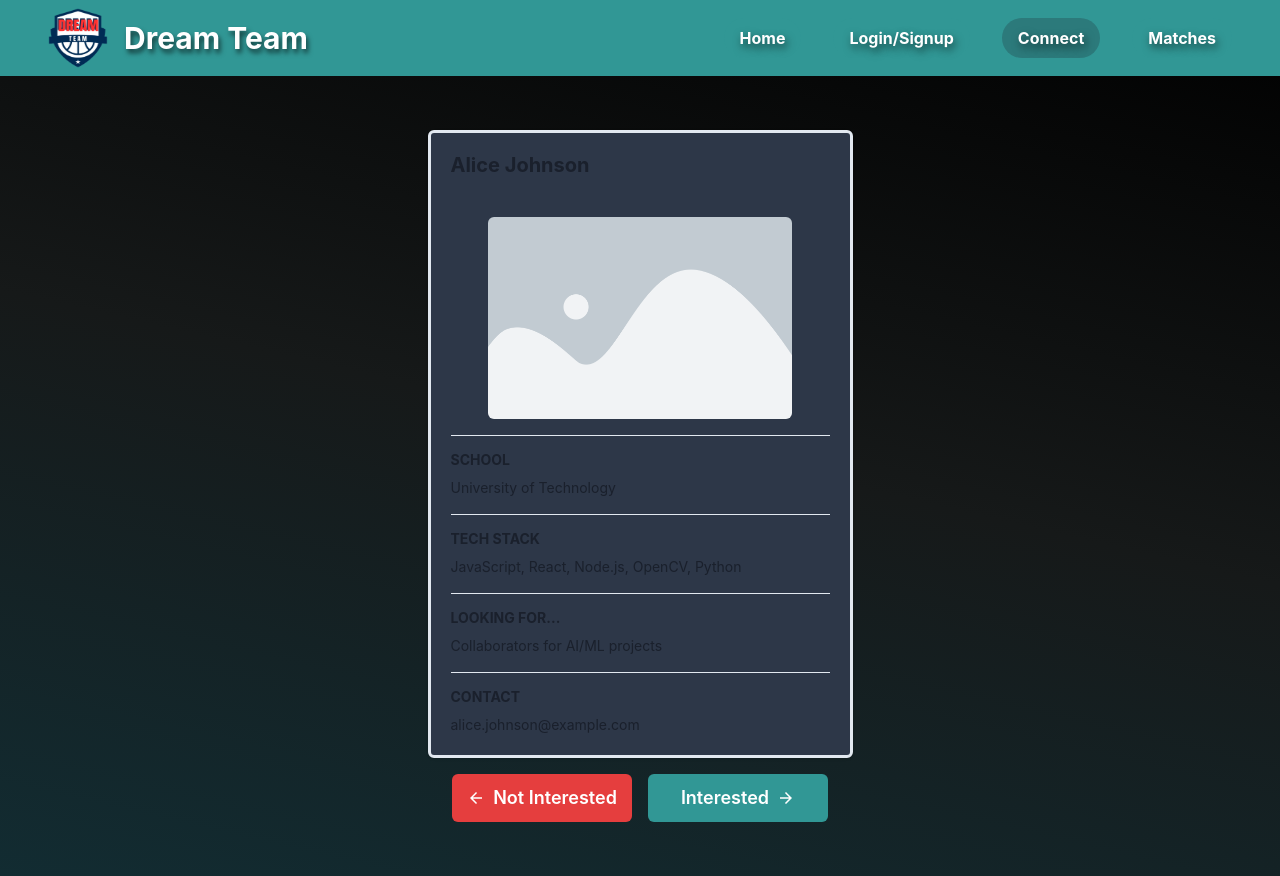
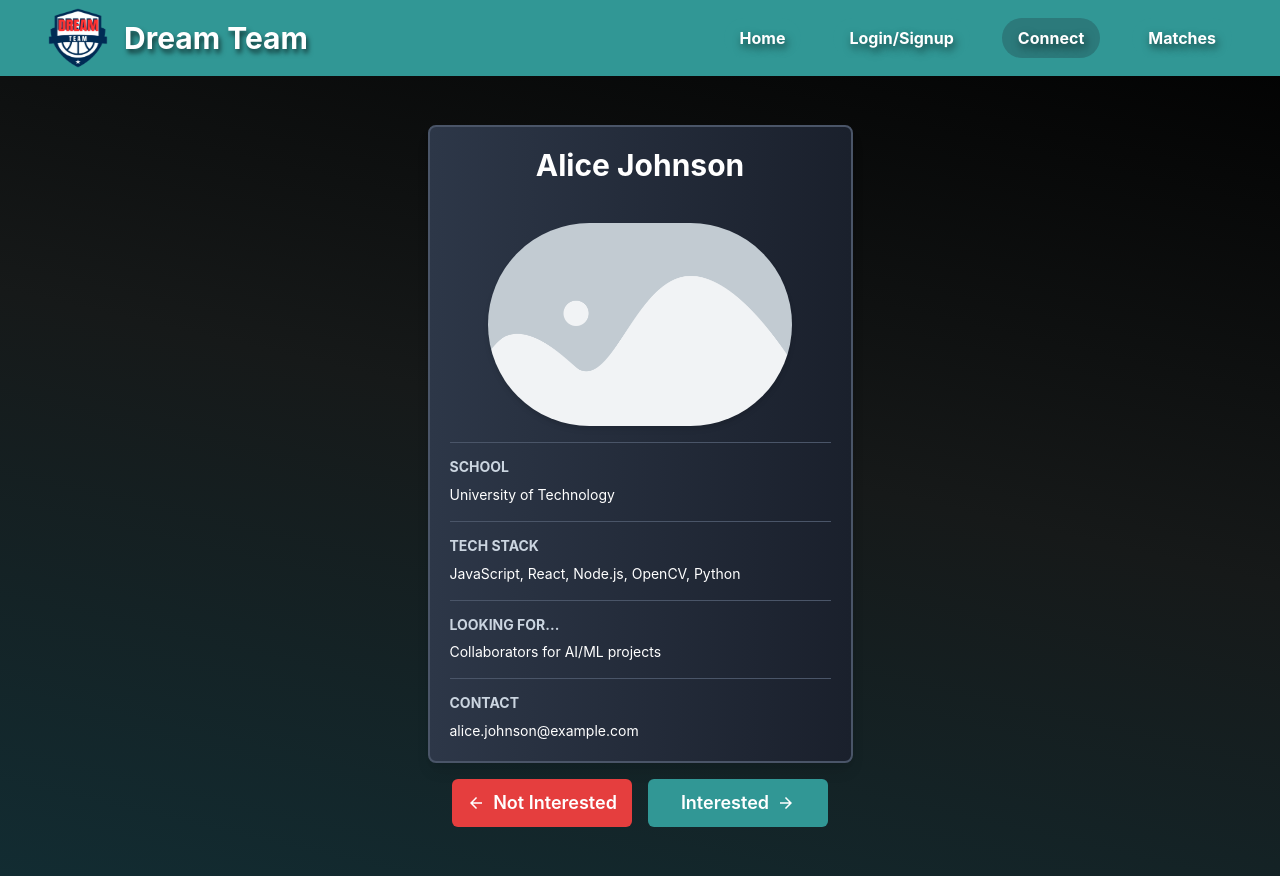
Before and after one commit to Ahmed-M25/HackMatch, a React (Vite) app: page /connect in a window 1280 px wide. Built offline with nearby package versions, Linux system fonts and the light colour scheme; no server answers.

Commit message:
style changes

```diff
--- a/package.json
+++ b/package.json
@@ -24,6 +24,7 @@
     "mongoose": "^8.5.1",
     "react": "^18.3.1",
     "react-dom": "^18.3.1",
+    "react-icons": "^5.2.1",
     "react-router-dom": "^6.24.1"
   },
   "devDependencies": {
--- a/src/components/HackerCard.tsx
+++ b/src/components/HackerCard.tsx
@@ -26,18 +26,21 @@ const HackerCard: React.FC<HackerCardProps> = ({
   return (
     <Card
       w="425px"
-      bg="gray.700"
+      bgGradient="linear(to-r, gray.700, gray.800)"
       mb="4"
-      borderWidth="3px"
-      borderColor="white.100"
-      borderRadius="md"
+      borderWidth="2px"
+      borderColor="gray.600"
+      borderRadius="lg"
+      shadow="lg"
     >
-      <CardHeader>
-        <Heading size="md">{name}</Heading>
+      <CardHeader textAlign="center">
+        <Heading size="lg" color="white">
+          {name}
+        </Heading>
       </CardHeader>
       <CardBody>
-        <Stack divider={<StackDivider />} spacing="4">
-          <Box>
+        <Stack divider={<StackDivider borderColor="gray.600" />} spacing="4">
+          <Box textAlign="center">
             <Image
               src="src/assets/elementor-placeholder-image.webp"
               alt="Profile Picture"
@@ -46,38 +49,39 @@ const HackerCard: React.FC<HackerCardProps> = ({
               objectFit="cover"
               display="block"
               margin="0 auto"
-              borderRadius="md"
+              borderRadius="full"
+              shadow="md"
             />
           </Box>
           <Box>
-            <Heading size="xs" textTransform="uppercase">
+            <Heading size="xs" textTransform="uppercase" color="gray.300">
               School
             </Heading>
-            <Text pt="2" fontSize="sm">
+            <Text pt="2" fontSize="sm" color="white">
               {school}
             </Text>
           </Box>
           <Box>
-            <Heading size="xs" textTransform="uppercase">
+            <Heading size="xs" textTransform="uppercase" color="gray.300">
               Tech Stack
             </Heading>
-            <Text pt="2" fontSize="sm">
+            <Text pt="2" fontSize="sm" color="white">
               {techStack}
             </Text>
           </Box>
           <Box>
-            <Heading size="xs" textTransform="uppercase">
+            <Heading size="xs" textTransform="uppercase" color="gray.300">
               Looking for...
             </Heading>
-            <Text pt="2" fontSize="sm">
+            <Text pt="2" fontSize="sm" color="white">
               {seeking}
             </Text>
           </Box>
           <Box>
-            <Heading size="xs" textTransform="uppercase">
+            <Heading size="xs" textTransform="uppercase" color="gray.300">
               Contact
             </Heading>
-            <Text pt="2" fontSize="sm">
+            <Text pt="2" fontSize="sm" color="white">
               {contact}
             </Text>
           </Box>
--- a/src/pages/Connect.tsx
+++ b/src/pages/Connect.tsx
@@ -57,7 +57,7 @@ const Connect = () => {
 
   const updatePreferences = async (preferences: string[]) => {
     try {
-      const token = localStorage.getItem('token'); // Assuming token is stored in localStorage
+      const token = localStorage.getItem('token');
       await axios.put('http://localhost:5001/api/auth/preferences', { preferences }, {
         headers: {
           Authorization: `Bearer ${token}`
--- a/src/pages/Home.tsx
+++ b/src/pages/Home.tsx
@@ -1,7 +1,7 @@
 import React from 'react';
 import { Link } from 'react-router-dom';
 import { Box, Text, Button, VStack } from '@chakra-ui/react';
-import BackgroundImage from '../assets/6e9794bcedeecf5a8f8f41338a2a7345.webp'; // Add your background image path here
+import BackgroundImage from '../assets/6e9794bcedeecf5a8f8f41338a2a7345.webp';
 
 const Home: React.FC = () => {
   return (
@@ -9,8 +9,8 @@ const Home: React.FC = () => {
       <Box style={styles.overlay} />
       <Box style={styles.mainContent}>
         <VStack style={styles.centeredContent} spacing={6}>
-          <Text style={styles.heading} fontSize="9xl" fontWeight="bold">
-            Swipe Right®
+          <Text style={styles.heading} fontSize="8xl" fontWeight="bold">
+          Your Dream Team
           </Text>
           <Link to="/login">
             <Button size="lg" style={styles.gradientButton}>
@@ -32,12 +32,12 @@ const styles: { [key: string]: React.CSSProperties } = {
     display: 'flex',
     flexDirection: 'column',
     overflow: 'hidden',
-    backgroundImage: `url(${BackgroundImage})`, // Set your background image here
-    backgroundSize: 'cover', // Ensure the image covers the whole container
-    backgroundPosition: 'center', // Center the image
-    backgroundRepeat: 'no-repeat', // Prevent the image from repeating
+    backgroundImage: `url(${BackgroundImage})`,
+    backgroundSize: 'cover',
+    backgroundPosition: 'center',
+    backgroundRepeat: 'no-repeat',
     alignItems: 'center',
-    justifyContent: 'center', // Center the content vertically
+    justifyContent: 'center',
   },
   overlay: {
     position: 'absolute',
@@ -45,16 +45,16 @@ const styles: { [key: string]: React.CSSProperties } = {
     left: 0,
     width: '100%',
     height: '100%',
-    backgroundColor: 'rgba(0, 0, 0, 0.5)', // Dark overlay
+    backgroundColor: 'rgba(0, 0, 0, 0.5)',
   },
   mainContent: {
     position: 'relative',
     display: 'flex',
     alignItems: 'center',
-    justifyContent: 'center', // Center the content horizontally
+    justifyContent: 'center',
     padding: '16px',
     boxSizing: 'border-box',
-    width: '100%', // Make sure the content takes full width
+    width: '100%',
   },
   centeredContent: {
     textAlign: 'center',
@@ -63,7 +63,7 @@ const styles: { [key: string]: React.CSSProperties } = {
     color: 'white',
   },
   gradientButton: {
-    background: 'linear-gradient(to right, teal, cyan)', // Teal gradient
+    background: 'linear-gradient(to right, teal, cyan)',
     color: 'white',
     borderRadius: '25px',
   },
--- a/src/pages/Matches.tsx
+++ b/src/pages/Matches.tsx
@@ -1,6 +1,7 @@
 import React, { useEffect, useState } from 'react';
 import axios from 'axios';
-import { Box, Heading, List, ListItem, Text, Spinner } from '@chakra-ui/react';
+import { Box, Heading, Text, Spinner, Flex, Button, Image, Stack } from '@chakra-ui/react';
+import { FaHeart, FaTimes } from 'react-icons/fa';
 
 interface UserProfile {
   user: string;
@@ -43,25 +44,66 @@ const Matches: React.FC = () => {
   }
 
   return (
-    <Box p={6} color="white" minH="100vh">
+    <Box
+      p={6}
+      color="white"
+      minH="100vh"
+      bgGradient="linear(to-r, gray.800, gray.700)"
+      backgroundImage="url('https://www.transparenttextures.com/patterns/cubes.png')"
+    >
       <Heading as="h1" size="2xl" mb={6} textAlign="center">
         My Team
       </Heading>
-      <Box mb={8} p={4} bg="gray.700" borderRadius="md" shadow="md">
-        <Heading as="h2" size="lg" mb={4}>
-          Team
-        </Heading>
-        <List spacing={3}>
-          {team.map((member, index) => (
-            <ListItem key={index} p={3} bg="gray.600" borderRadius="md">
-              <Text fontWeight="bold" textTransform={'capitalize'}>{member.user}</Text>
-              <Text>{member.tech_stack}</Text>
-              <Text>{member.interests}</Text>
-              <Text>{member.contact}</Text>
-            </ListItem>
-          ))}
-        </List>
-      </Box>
+      <Flex justify="center" flexWrap="wrap">
+        {team.map((member, index) => (
+          <Box
+            key={index}
+            bg="gray.700"
+            borderRadius="md"
+            shadow="md"
+            m={4}
+            p={6}
+            width="300px"
+            textAlign="center"
+            position="relative"
+          >
+            {/* <Image
+              src={`https://api.adorable.io/avatars/285/${member.user}.png`}
+              alt={member.user}
+              borderRadius="full"
+              boxSize="120px"
+              objectFit="cover"
+              mx="auto"
+              mb={4}
+            /> */}
+            <Heading as="h3" size="lg" mb={4} textTransform="capitalize">
+              {member.user}
+            </Heading>
+            <Stack spacing={3} textAlign="left">
+              <Box>
+                <Text fontWeight="bold">Tech Stack</Text>
+                <Text>{member.tech_stack}</Text>
+              </Box>
+              <Box>
+                <Text fontWeight="bold">Interests</Text>
+                <Text>{member.interests}</Text>
+              </Box>
+              <Box>
+                <Text fontWeight="bold">Contact</Text>
+                <Text>{member.contact}</Text>
+              </Box>
+            </Stack>
+            <Flex justify="space-around" mt={6}>
+              <Button colorScheme="red" leftIcon={<FaTimes />} variant="solid">
+                Pass
+              </Button>
+              <Button colorScheme="green" leftIcon={<FaHeart />} variant="solid">
+                Like
+              </Button>
+            </Flex>
+          </Box>
+        ))}
+      </Flex>
     </Box>
   );
 };
```
Also changed, not shown: 1 other file (tests, documents, lock files or other folders).
